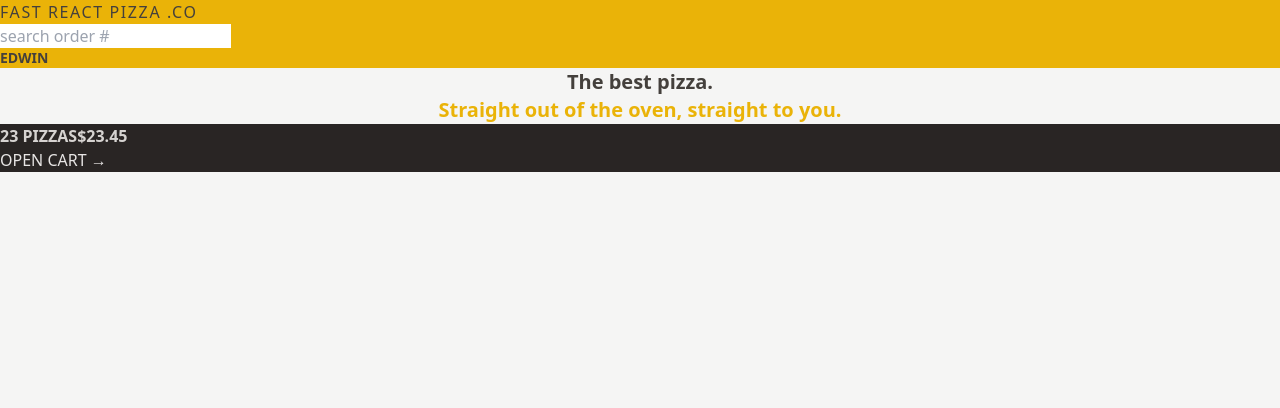
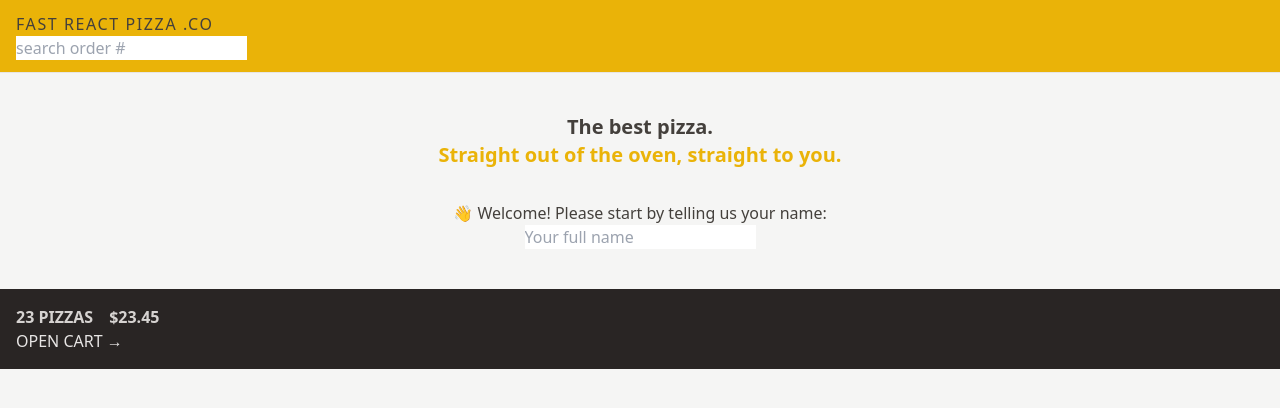
Before and after one commit to 94edwin89/Fast-React-Pizza, a React (Vite) app: page / in a window 1280 px wide. Shown: the top 408 px of the page. Built offline with nearby package versions, Linux system fonts and the light colour scheme.

Commit message:
the box model spacing, border and display in tailwind

```diff
--- a/src/features/cart/CartOverview.jsx
+++ b/src/features/cart/CartOverview.jsx
@@ -2,8 +2,8 @@ import { Link } from "react-router-dom";
 
 function CartOverview() {
   return (
-    <div className="bg-stone-800 uppercase text-stone-200">
-      <p className="text-stone-300 font-semibold">
+    <div className="bg-stone-800 uppercase text-stone-200 p-4">
+      <p className="text-stone-300 font-semibold space-x-4">
         <span>23 pizzas</span>
         <span>$23.45</span>
       </p>
--- a/src/features/user/Username.jsx
+++ b/src/features/user/Username.jsx
@@ -1,9 +1,5 @@
- function Username(){
-    return(
-        <div className="text-sm font-semibold">
-        Edwin
-        </div>
-    )
+function Username() {
+  return <div className=" hidden text-sm font-semibold">Edwin</div>;
 }
 
 export default Username;
--- a/src/ui/Header.jsx
+++ b/src/ui/Header.jsx
@@ -4,10 +4,12 @@ import Username from "../features/user/Username";
 
 function Header() {
   return (
-    <header className="uppercase bg-yellow-500">
-      <Link to="/" className="tracking-widest">Fast React Pizza .co</Link>
+    <header className="py-3 px-4 uppercase bg-yellow-500 border-b border-stone-200 ">
+      <Link to="/" className="tracking-widest">
+        Fast React Pizza .co
+      </Link>
       <SearchOrder />
-      <Username/>
+      <Username />
     </header>
   );
 }
--- a/src/ui/Home.jsx
+++ b/src/ui/Home.jsx
@@ -1,13 +1,17 @@
+import CreateUser from "../features/user/CreateUser";
+
 function Home() {
   return (
-    <div>
-      <h1 className="text-xl font-semibold text-center">
+    <div className="my-10 text-center">
+      <h1 className="text-xl mb-8 font-semibold ">
         The best pizza.
         <br />
         <span className="text-yellow-500">
           Straight out of the oven, straight to you.
         </span>
       </h1>
+
+      <CreateUser />
     </div>
   );
 }
```
